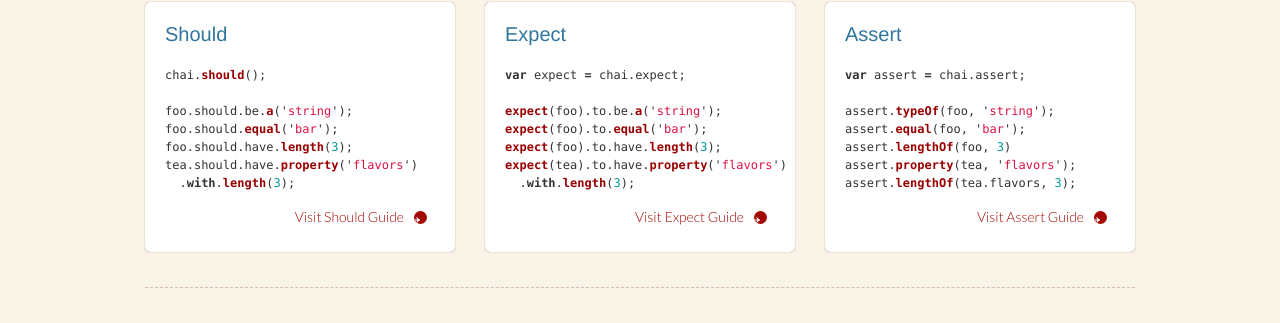
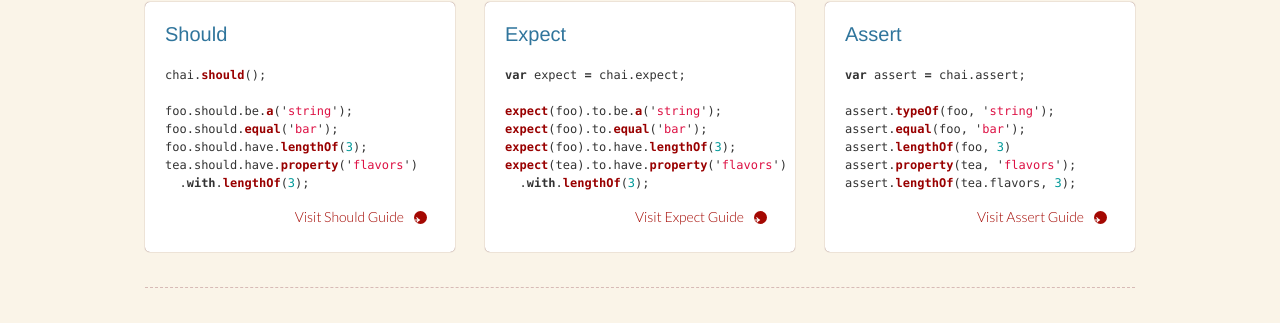
Before and after one commit to chaijs/chaijs.github.io, a Jekyll site: the page built from index.html, in a window 1280 px wide and 900 px high, scrolled down 554 px. Shown: the part 120-443 px from the top of the window. Built offline with Jekyll 4.4.1, drawn with Linux system fonts in a browser that asks for light colours; nearby versions of some CDN libraries; some web fonts are replaced; comment, search, counter and statistics services are not loaded.

Commit message:
`length` as assertion => `lengthOf`
Related to https://github.com/chaijs/chai/issues/684

```diff
--- a/index.html
+++ b/index.html
@@ -22,9 +22,9 @@ chai.should();
 
 foo.should.be.a('string');
 foo.should.equal('bar');
-foo.should.have.length(3);
+foo.should.have.lengthOf(3);
 tea.should.have.property('flavors')
-  .with.length(3);
+  .with.lengthOf(3);
                 {% endhighlight %}
               </div>
               <div class="more-wrap">
@@ -42,9 +42,9 @@ var expect = chai.expect;
 
 expect(foo).to.be.a('string');
 expect(foo).to.equal('bar');
-expect(foo).to.have.length(3);
+expect(foo).to.have.lengthOf(3);
 expect(tea).to.have.property('flavors')
-  .with.length(3);
+  .with.lengthOf(3);
                 {% endhighlight %}
               </div>
               <div class="more-wrap">
```
Also changed, not shown: _guides/styles.md (+4 -4 lines).
